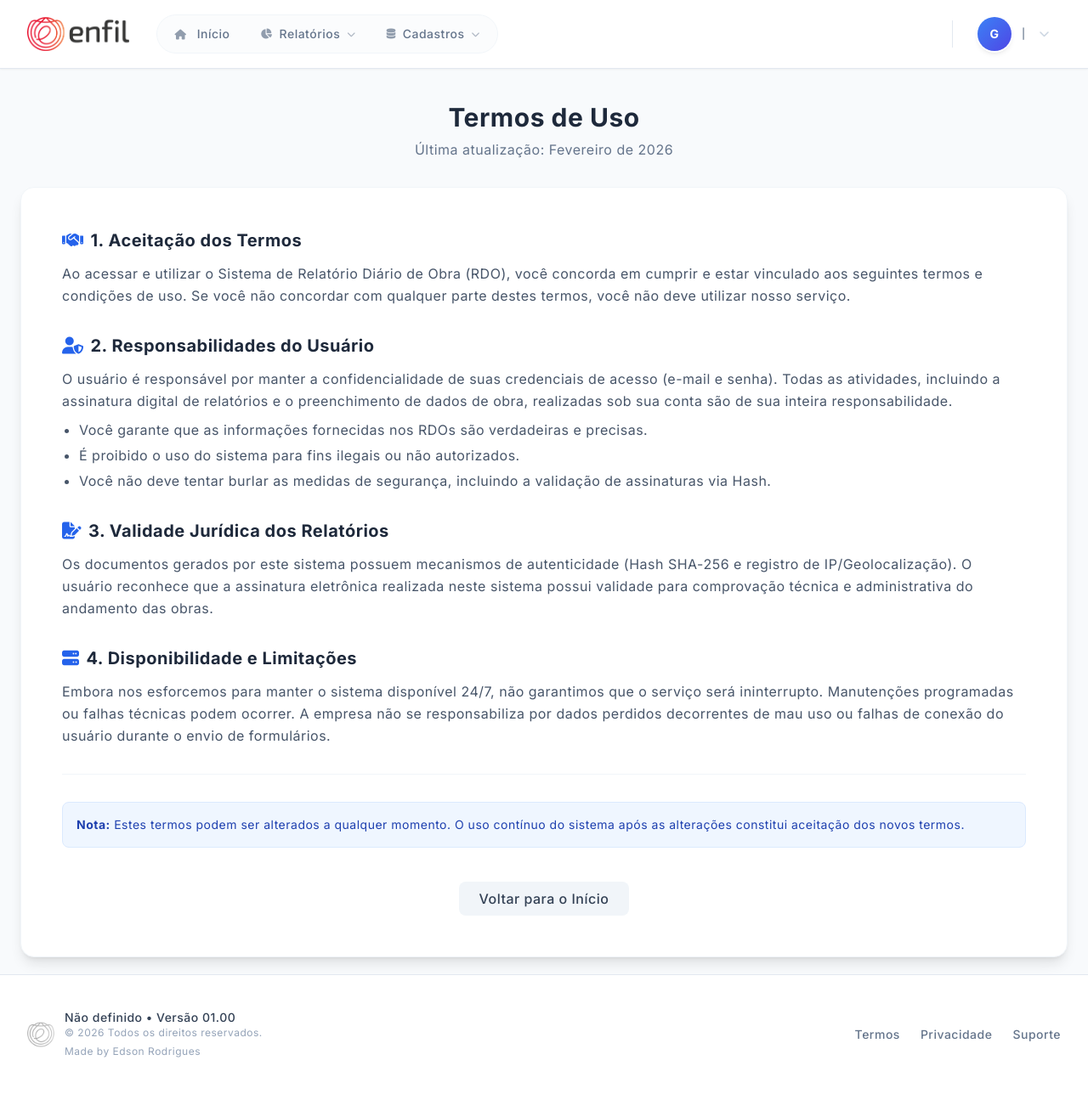
After one commit to werneckx/Projeto-Relatorio-Diario-de-Obra, a Flask app: page /auth/termos in a window 1280 px wide. The commit adds this page. Shown: the whole page at 85% size. Run offline with Flask 3, Linux system fonts and the light colour scheme; some libraries are stand-ins or nearby versions.

Commit message:
Novo - Templates Institucionais

```diff
--- a/app/routes/auth.py
+++ b/app/routes/auth.py
@@ -59,6 +59,24 @@ def index():
     return redirect(url_for("auth.login"))
 
 #######################################################################################################
+####################################################################################################### Rotas Institucionais
+#######################################################################################################
+
+@auth_bp.get("/termos")
+def termos():
+    return render_template("termos.html")
+
+@auth_bp.get("/privacidade")
+def privacidade():
+    return render_template("privacidade.html")
+
+@auth_bp.get("/suporte")
+def suporte():
+    # Se quiser pré-preencher o e-mail do usuário logado no formulário
+    email_usuario = session.get("user_email", "")
+    return render_template("suporte.html", email_usuario=email_usuario)
+
+#######################################################################################################
 ####################################################################################################### Login e Logout
 #######################################################################################################
 
--- a/app/templates/base.html
+++ b/app/templates/base.html
@@ -393,9 +393,9 @@
             </div>
 
             <div class="flex items-center gap-6 text-sm font-medium text-slate-500">
-                <a href="#" class="hover:text-blue-600 transition">Termos</a>
-                <a href="#" class="hover:text-blue-600 transition">Privacidade</a>
-                <a href="#" class="hover:text-blue-600 transition">Suporte</a>
+                <a href="{{ url_for('auth.termos') }}" class="hover:text-blue-600 transition">Termos</a>
+                <a href="{{ url_for('auth.privacidade') }}" class="hover:text-blue-600 transition">Privacidade</a>
+                <a href="{{ url_for('auth.suporte') }}" class="hover:text-blue-600 transition">Suporte</a>
             </div>
         </div>
     </footer>
--- /dev/null
+++ b/app/templates/termos.html
@@ -0,0 +1,86 @@
+{% extends "base.html" %}
+
+{% block title %}Termos de Uso{% endblock %}
+
+{% block content %}
+<div>
+
+    <div class="mb-8 text-center">
+        <h1 class="text-3xl font-bold text-slate-800">Termos de Uso</h1>
+        <p class="mt-2 text-slate-500">Última atualização: Fevereiro de 2026</p>
+    </div>
+
+    <div class="bg-white shadow-lg rounded-2xl overflow-hidden border border-slate-100 p-8 md:p-12">
+        <div class="space-y-8 text-slate-600 leading-relaxed">
+
+            <section>
+                <h2 class="text-xl font-bold text-slate-800 mb-3 flex items-center gap-2">
+                    <i class="fas fa-handshake text-blue-600"></i> 1. Aceitação dos Termos
+                </h2>
+                <p>
+                    Ao acessar e utilizar o Sistema de Relatório Diário de Obra (RDO), você concorda em cumprir e estar
+                    vinculado aos seguintes termos e condições de uso. Se você não concordar com qualquer parte destes
+                    termos, você não deve utilizar nosso serviço.
+                </p>
+            </section>
+
+            <section>
+                <h2 class="text-xl font-bold text-slate-800 mb-3 flex items-center gap-2">
+                    <i class="fas fa-user-shield text-blue-600"></i> 2. Responsabilidades do Usuário
+                </h2>
+                <p>
+                    O usuário é responsável por manter a confidencialidade de suas credenciais de acesso (e-mail e
+                    senha). Todas as atividades, incluindo a assinatura digital de relatórios e o preenchimento de dados
+                    de obra, realizadas sob sua conta são de sua inteira responsabilidade.
+                </p>
+                <ul class="list-disc pl-5 mt-2 space-y-1">
+                    <li>Você garante que as informações fornecidas nos RDOs são verdadeiras e precisas.</li>
+                    <li>É proibido o uso do sistema para fins ilegais ou não autorizados.</li>
+                    <li>Você não deve tentar burlar as medidas de segurança, incluindo a validação de assinaturas via
+                        Hash.</li>
+                </ul>
+            </section>
+
+            <section>
+                <h2 class="text-xl font-bold text-slate-800 mb-3 flex items-center gap-2">
+                    <i class="fas fa-file-signature text-blue-600"></i> 3. Validade Jurídica dos Relatórios
+                </h2>
+                <p>
+                    Os documentos gerados por este sistema possuem mecanismos de autenticidade (Hash SHA-256 e registro
+                    de IP/Geolocalização). O usuário reconhece que a assinatura eletrônica realizada neste sistema
+                    possui validade para comprovação técnica e administrativa do andamento das obras.
+                </p>
+            </section>
+
+            <section>
+                <h2 class="text-xl font-bold text-slate-800 mb-3 flex items-center gap-2">
+                    <i class="fas fa-server text-blue-600"></i> 4. Disponibilidade e Limitações
+                </h2>
+                <p>
+                    Embora nos esforcemos para manter o sistema disponível 24/7, não garantimos que o serviço será
+                    ininterrupto. Manutenções programadas ou falhas técnicas podem ocorrer. A empresa não se
+                    responsabiliza por dados perdidos decorrentes de mau uso ou falhas de conexão do usuário durante o
+                    envio de formulários.
+                </p>
+            </section>
+
+            <hr class="border-slate-100">
+
+            <div class="bg-blue-50 rounded-lg p-4 border border-blue-100">
+                <p class="text-sm text-blue-800">
+                    <strong>Nota:</strong> Estes termos podem ser alterados a qualquer momento. O uso contínuo do
+                    sistema após as alterações constitui aceitação dos novos termos.
+                </p>
+            </div>
+
+        </div>
+
+        <div class="mt-10 flex justify-center">
+            <a href="{{ url_for('auth.inicio') }}"
+                class="px-6 py-2 bg-slate-100 hover:bg-slate-200 text-slate-700 font-medium rounded-lg transition-colors">
+                Voltar para o Início
+            </a>
+        </div>
+    </div>
+</div>
+{% endblock %}
```
Also changed, not shown: app/templates/privacidade.html (added, +81 -0 lines), app/templates/suporte.html (added, +142 -0 lines).
